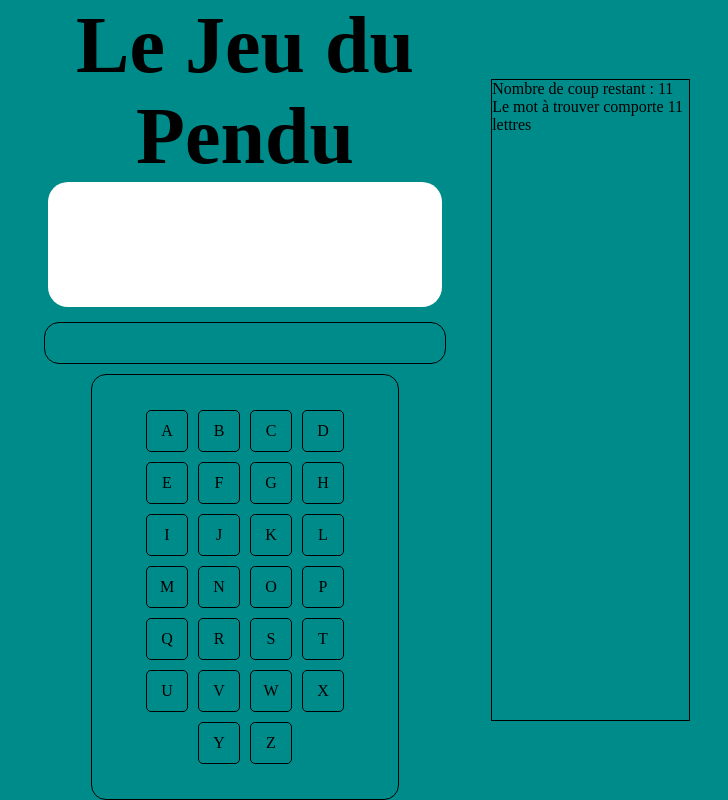
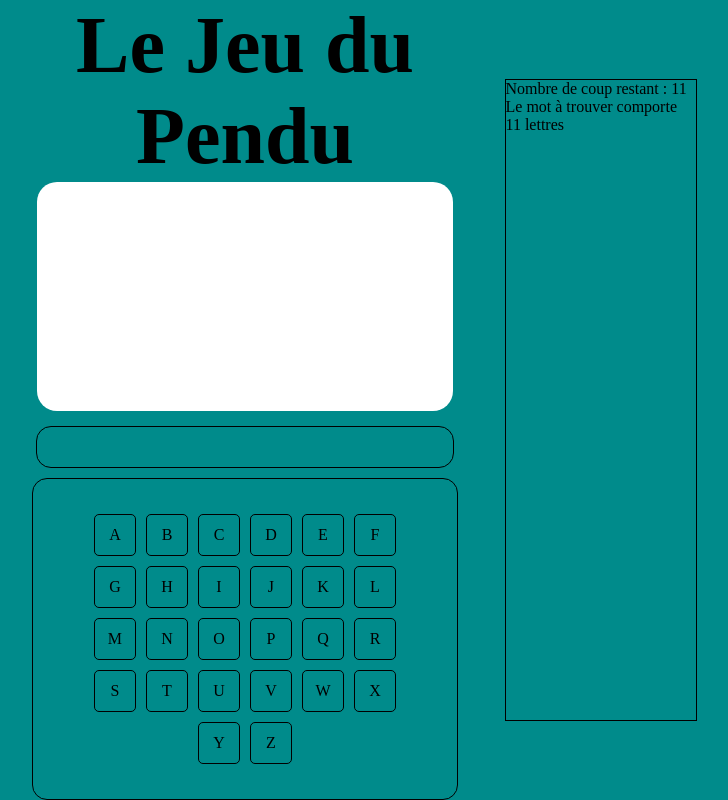
Before and after one commit to myos84/myos84.github.io, a PHP site: page /Jeux_pendu/index.html in a window 1280 px wide. Shown: the whole page, without its empty margins (395-1123 px from the left). Run offline with PHP 8.4, Linux system fonts and the light colour scheme.

Commit message:
modification lettrebox width

```diff
--- a/Jeux_pendu/styles/defaut.css
+++ b/Jeux_pendu/styles/defaut.css
@@ -20,7 +20,7 @@
     .clavier {
         display: flex;
         justify-content: center;
-        width: 50%;
+        width: 70%;
         padding: 30px;
         flex-wrap: wrap;
         border: 1px solid black;
@@ -67,7 +67,7 @@
 
 
   .lettreBox {
-        width: 400px;
+        width: 80%;
         display: flex;
         justify-content: center;
         align-items: center;
```
